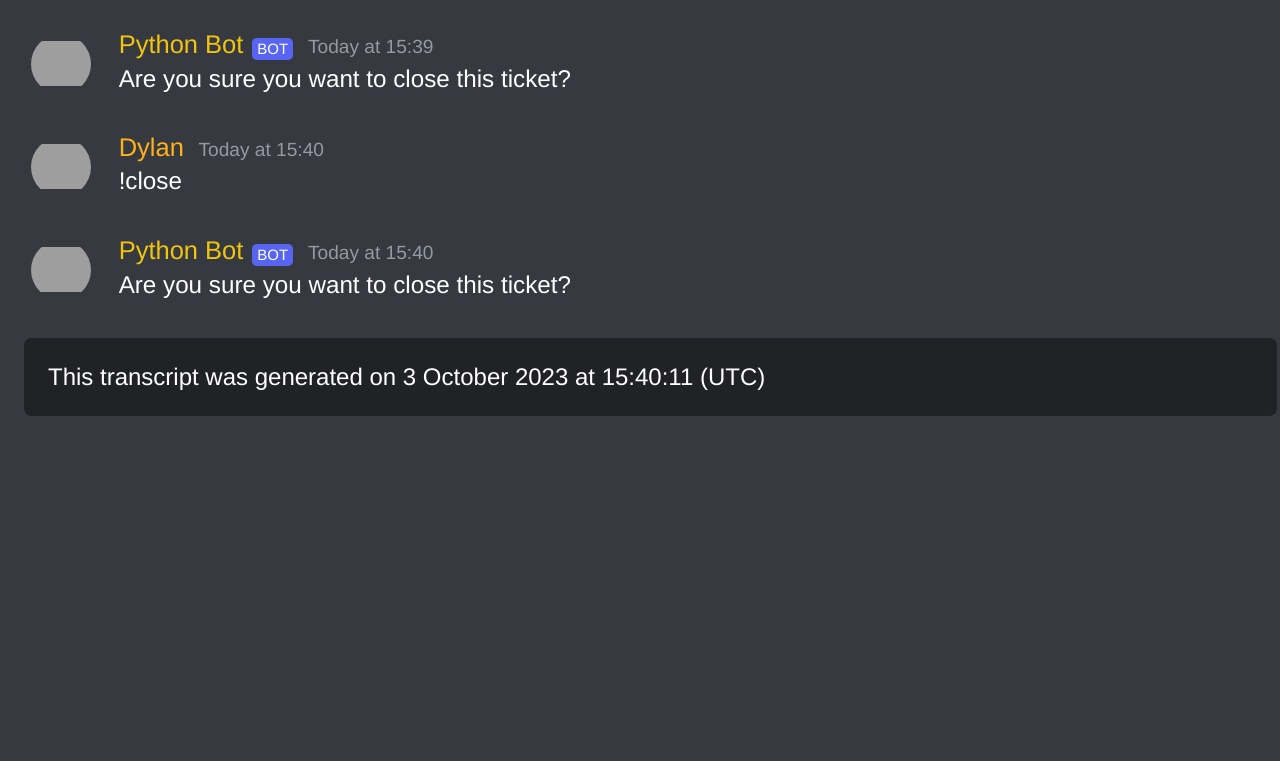
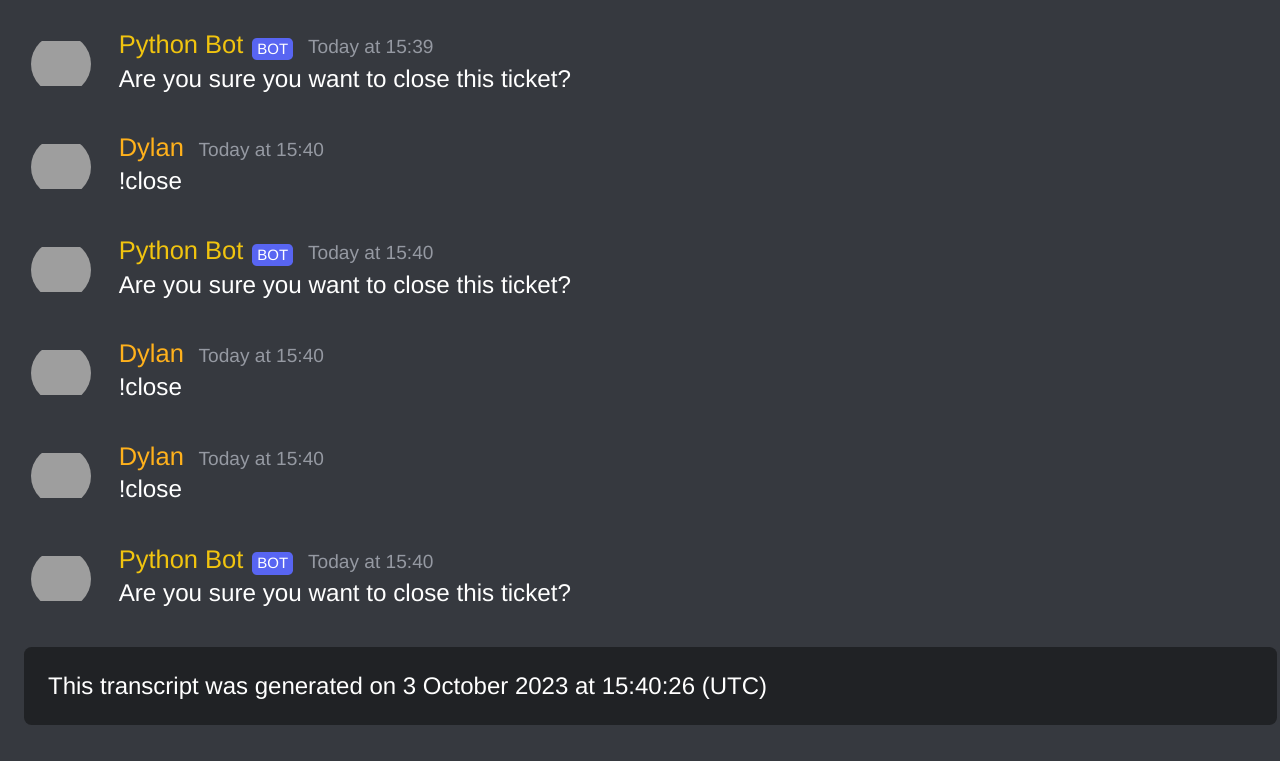
Before and after one commit to dylan2554/Ticket-test, a plain HTML site: page transcripts/1158790259593707602.html in a window 1280 px wide. Shown: the part 774-1535 px from the top of the page. Before the commit the page ends 1226 px from the top, so only its background shows below. Drawn offline with nearby package versions, Linux system fonts and the light colour scheme; grey boxes are pictures that could not be loaded; a web font is replaced by a local one.

Commit message:
Update transcript for ticket 1158790259593707602

```diff
--- a/transcripts/1158790259593707602.html
+++ b/transcripts/1158790259593707602.html
@@ -1659,12 +1659,103 @@ If you have any issues or suggestions - open an issue on the Github Repository o
             </div>
         </div>
     </div>
+</div><div class="chatlog__message-group">
+    <div id="chatlog__message-container-1158790650280550460" class="chatlog__message-container" data-message-id="1158790650280550460">
+        <div class="chatlog__message">
+            <div class="chatlog__message-aside">
+
+                <img class="chatlog__avatar" src="https://cdn.discordapp.com/avatars/931499843866726441/cd6186800d11333f9331536fa4ffa579.png?size=1024"  data-user-id="931499843866726441" />
+            </div>
+            <div class="chatlog__message-primary">
+
+                <div class="chatlog__header">
+                    <span class="chatlog__author-name" title="dylanyx" data-user-id="931499843866726441" style="color: #ffb11c;">Dylan</span>
+
+                    <span class="chatlog__timestamp" data-timestamp="Tuesday,  3 October 2023 15:40">03-10-2023 15:40</span>
+                </div>
+
+                <div class="chatlog__content chatlog__markdown" data-message-id="1158790650280550460" id="message-1158790650280550460">
+                    <span class="chatlog__markdown-preserve">!close</span>
+
+
+
+
+
+
+
+
+
+                </div>
+            </div>
+        </div>
+    </div>
+</div><div class="chatlog__message-group">
+    <div id="chatlog__message-container-1158790664503435357" class="chatlog__message-container" data-message-id="1158790664503435357">
+        <div class="chatlog__message">
+            <div class="chatlog__message-aside">
+
+                <img class="chatlog__avatar" src="https://cdn.discordapp.com/avatars/931499843866726441/cd6186800d11333f9331536fa4ffa579.png?size=1024"  data-user-id="931499843866726441" />
+            </div>
+            <div class="chatlog__message-primary">
+
+                <div class="chatlog__header">
+                    <span class="chatlog__author-name" title="dylanyx" data-user-id="931499843866726441" style="color: #ffb11c;">Dylan</span>
+
+                    <span class="chatlog__timestamp" data-timestamp="Tuesday,  3 October 2023 15:40">03-10-2023 15:40</span>
+                </div>
+
+                <div class="chatlog__content chatlog__markdown" data-message-id="1158790664503435357" id="message-1158790664503435357">
+                    <span class="chatlog__markdown-preserve">!close</span>
+
+
+
+
+
+
+
+
+
+                </div>
+            </div>
+        </div>
+    </div>
+</div><div class="chatlog__message-group">
+    <div id="chatlog__message-container-1158790666080489512" class="chatlog__message-container" data-message-id="1158790666080489512">
+        <div class="chatlog__message">
+            <div class="chatlog__message-aside">
+
+                <img class="chatlog__avatar" src="https://cdn.discordapp.com/embed/avatars/2.png"  data-user-id="1158488090734768271" />
+            </div>
+            <div class="chatlog__message-primary">
+
+                <div class="chatlog__header">
+                    <span class="chatlog__author-name" title="Python Bot#3947" data-user-id="1158488090734768271" style="color: #f1c40f;">Python Bot</span>
+                    <span class="chatlog__bot-tag">BOT</span>
+
+                    <span class="chatlog__timestamp" data-timestamp="Tuesday,  3 October 2023 15:40">03-10-2023 15:40</span>
+                </div>
+
+                <div class="chatlog__content chatlog__markdown" data-message-id="1158790666080489512" id="message-1158790666080489512">
+                    <span class="chatlog__markdown-preserve">Are you sure you want to close this ticket?</span>
+
+
+
+
+
+
+
+
+
+                </div>
+            </div>
+        </div>
+    </div>
 </div>
     </div>
 </div>
 
 <div class="footer">
-    <span class="footer__text">This transcript was generated on  3 October 2023 at 15:40:11 (UTC)</span>
+    <span class="footer__text">This transcript was generated on  3 October 2023 at 15:40:26 (UTC)</span>
 </div>
 
 <div id="context-menu">
@@ -1693,7 +1784,7 @@ If you have any issues or suggestions - open an issue on the Github Repository o
         </div>
         <div class="meta__field">
             <div class="meta__title">Total Message Count</div>
-            <div class="meta__value">8</div>
+            <div class="meta__value">11</div>
         </div>
         <div class="meta__field">
             <div class="meta__title">Total Message Participants</div>
@@ -1726,7 +1817,7 @@ If you have any issues or suggestions - open an issue on the Github Repository o
         </div>
         <div class="meta__field">
             <div class="meta__title">Message Count</div>
-            <div class="meta__value">5</div>
+            <div class="meta__value">6</div>
         </div>
     </div>
 </div>
@@ -1753,7 +1844,7 @@ If you have any issues or suggestions - open an issue on the Github Repository o
         </div>
         <div class="meta__field">
             <div class="meta__title">Message Count</div>
-            <div class="meta__value">3</div>
+            <div class="meta__value">5</div>
         </div>
     </div>
 </div>
```
